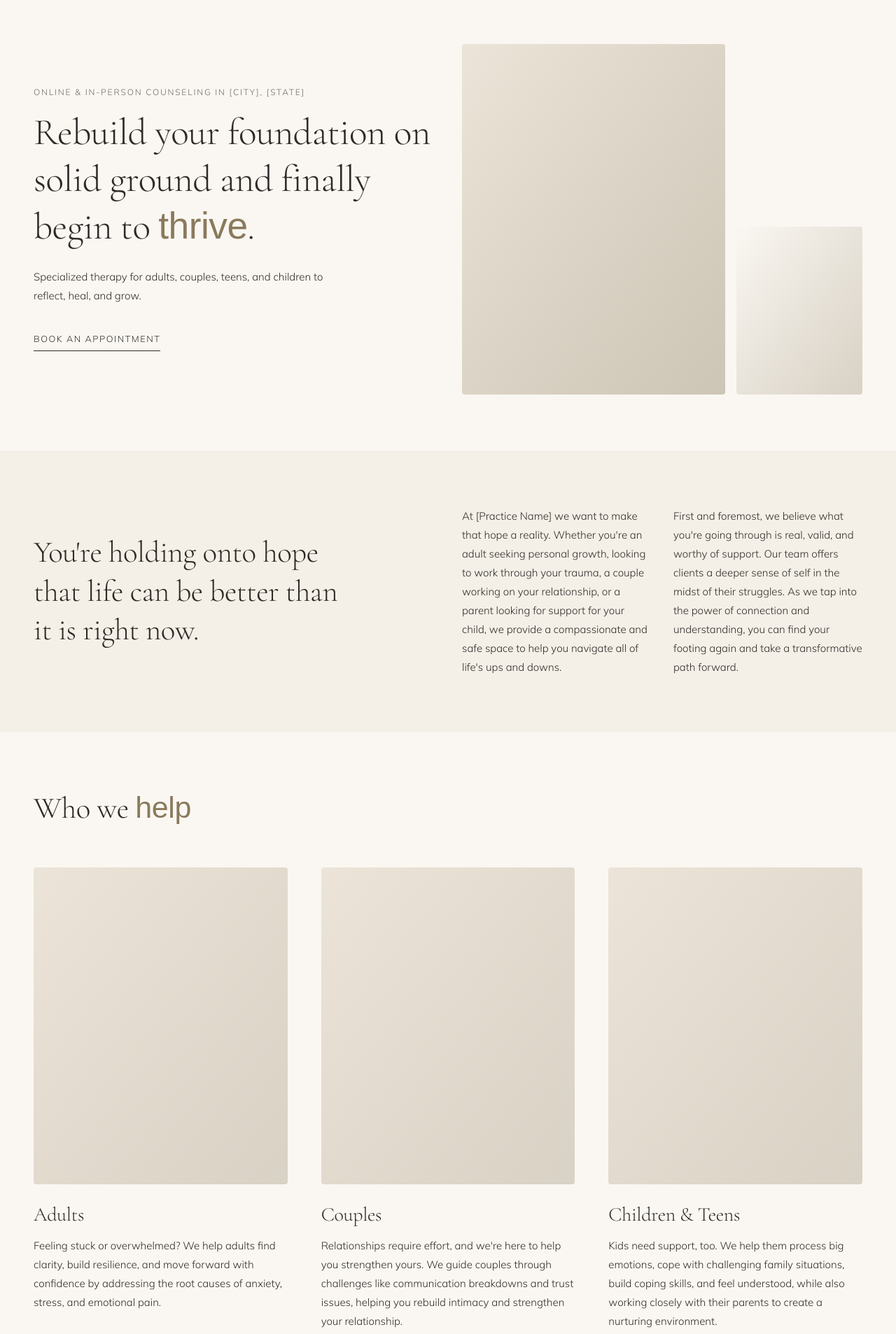
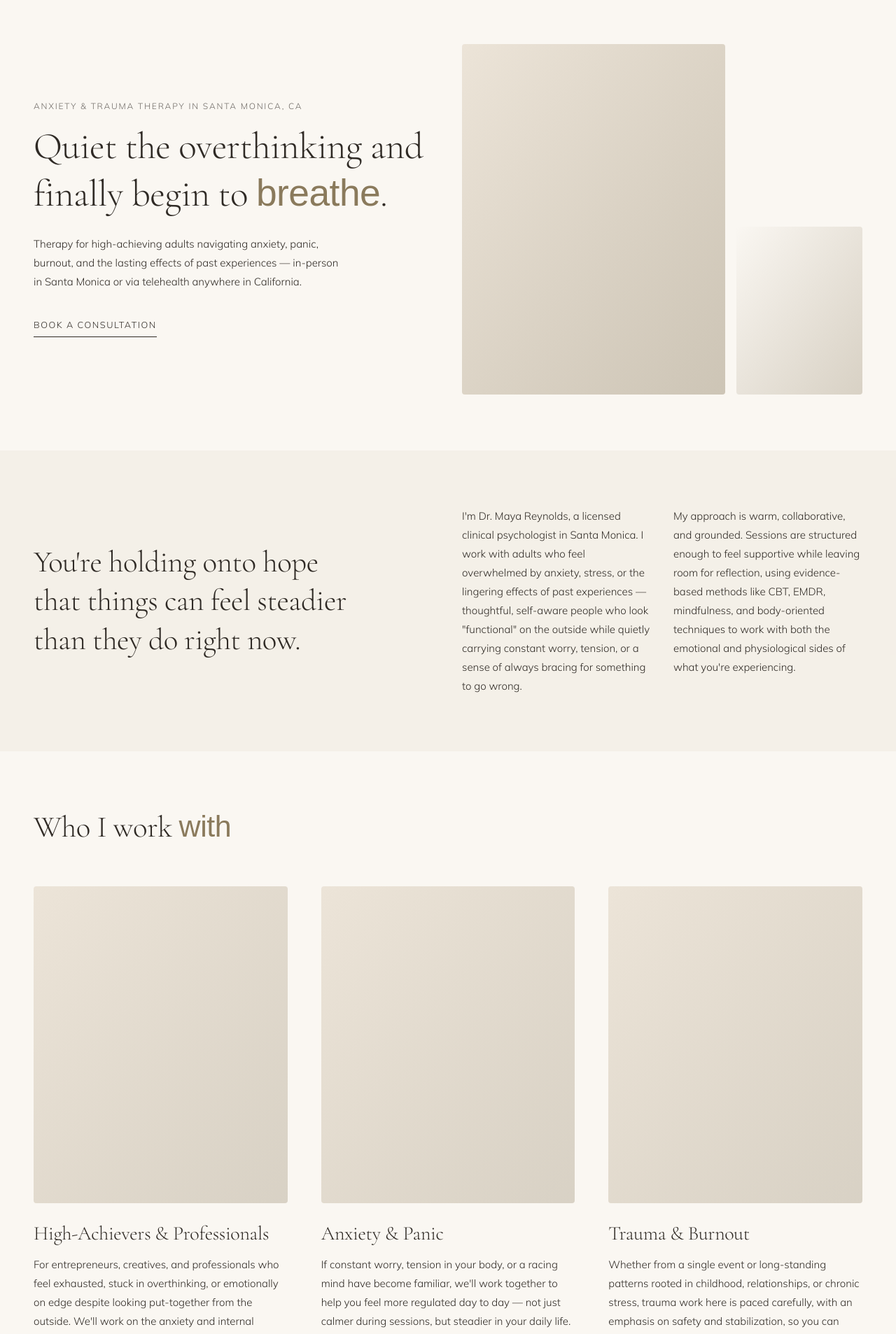
Before and after one commit to Venkatesh496455/maya-reynolds-therapy, a Next.js app: page / in a window 1280 px wide. Shown: the part 80-1987 px from the top of the page at 70% size. Built offline with nearby package versions, Linux system fonts and the light colour scheme; a web font is replaced by a local one.

Commit message:
Rewrite hero, intro, who-we-help, specialties copy from Maya's profile

```diff
--- a/app/components/Hero.tsx
+++ b/app/components/Hero.tsx
@@ -4,23 +4,23 @@ export default function Hero() {
       <div className="grid gap-10 lg:grid-cols-2 lg:items-center">
         <div>
           <p className="mb-4 text-xs tracking-[0.15em] uppercase text-ink/70">
-            Online &amp; in-person counseling in [City], [State]
+            Anxiety &amp; trauma therapy in Santa Monica, CA
           </p>
           <h1 className="max-w-xl">
-            Rebuild your foundation on solid ground and finally begin to{" "}
-            <span className="script">thrive</span>.
+            Quiet the overthinking and finally begin to{" "}
+            <span className="script">breathe</span>.
           </h1>
           <p className="mt-6 max-w-md">
-            Specialized therapy for adults, couples, teens, and children to
-            reflect, heal, and grow.
+            Therapy for high-achieving adults navigating anxiety, panic,
+            burnout, and the lasting effects of past experiences — in-person
+            in Santa Monica or via telehealth anywhere in California.
           </p>
           <a href="#" className="btn-link mt-8">
-            Book an appointment
+            Book a consultation
           </a>
         </div>
 
         <div className="grid grid-cols-3 gap-4">
-          {/* Placeholder images — swapped for real photos in Step 8 */}
           <div className="col-span-2 aspect-[3/4] rounded-sm bg-gradient-to-br from-secondary to-accent/40" />
           <div className="col-span-1 aspect-[3/4] rounded-sm bg-gradient-to-tl from-accent/30 to-cream self-end" />
         </div>
--- a/app/components/Intro.tsx
+++ b/app/components/Intro.tsx
@@ -4,25 +4,26 @@ export default function Intro() {
       <div className="mx-auto grid max-w-7xl gap-10 px-6 py-20 md:px-12 lg:grid-cols-2 lg:items-center">
         <div>
           <h2 className="max-w-md">
-            You&apos;re holding onto hope that life can be better than it is
-            right now.
+            You&apos;re holding onto hope that things can feel steadier than
+            they do right now.
           </h2>
         </div>
         <div className="grid gap-6 md:grid-cols-2 lg:gap-8">
           <p>
-            At [Practice Name] we want to make that hope a reality. Whether
-            you&apos;re an adult seeking personal growth, looking to work
-            through your trauma, a couple working on your relationship, or a
-            parent looking for support for your child, we provide a
-            compassionate and safe space to help you navigate all of
-            life&apos;s ups and downs.
+            I&apos;m Dr. Maya Reynolds, a licensed clinical psychologist in
+            Santa Monica. I work with adults who feel overwhelmed by anxiety,
+            stress, or the lingering effects of past experiences —
+            thoughtful, self-aware people who look &quot;functional&quot; on
+            the outside while quietly carrying constant worry, tension, or a
+            sense of always bracing for something to go wrong.
           </p>
           <p>
-            First and foremost, we believe what you&apos;re going through is
-            real, valid, and worthy of support. Our team offers clients a
-            deeper sense of self in the midst of their struggles. As we tap
-            into the power of connection and understanding, you can find your
-            footing again and take a transformative path forward.
+            My approach is warm, collaborative, and grounded. Sessions are
+            structured enough to feel supportive while leaving room for
+            reflection, using evidence-based methods like CBT, EMDR,
+            mindfulness, and body-oriented techniques to work with both the
+            emotional and physiological sides of what you&apos;re
+            experiencing.
           </p>
         </div>
       </div>
--- a/app/components/Specialties.tsx
+++ b/app/components/Specialties.tsx
@@ -1,19 +1,15 @@
 const items = [
   {
-    title: "Trauma",
-    text: "We don't always know when and how we've experienced trauma. In therapy, we'll work together to help you process what's causing you to stay \"stuck,\" and regain a sense of safety, control, and hope. You don't have to carry your burdens alone.",
+    title: "Anxiety & Panic",
+    text: "Constant worry, racing thoughts, or a body that never fully relaxes can make even ordinary days feel exhausting. We'll work together to understand what's driving your anxiety and build tools that help you feel steadier, not just during our sessions but in daily life.",
   },
   {
-    title: "EMDR",
-    text: "Eye Movement Desensitization and Reprocessing (EMDR) is a powerful therapeutic technique that helps process and heal trauma by reworking how painful memories are stored in your brain. This allows you to find relief and move toward lasting healing.",
+    title: "Trauma & EMDR",
+    text: "Eye Movement Desensitization and Reprocessing (EMDR) is a powerful technique for reworking how painful memories are stored in the brain. Paired with a careful, paced approach, it helps you find relief from single-incident or long-standing trauma and move toward lasting healing.",
   },
   {
-    title: "Dissociation",
-    text: "The feeling of losing time, hearing conflicting voices, or questioning your sense of self can be overwhelming. In therapy, we'll help you understand these experiences, recognize your triggers, and create a sense of balance and identity so that you can feel more grounded.",
-  },
-  {
-    title: "Special Needs Parenting",
-    text: "Parenting a child with special needs presents unique challenges and complex emotions. We provide compassionate support through lived experience and expertise to help you navigate this journey with tools, understanding, and self-care.",
+    title: "Burnout & Perfectionism",
+    text: "Many of my clients are entrepreneurs, creatives, or professionals who feel disconnected from themselves after years of pushing through stress. Therapy becomes a space to slow down, reconnect, and build more sustainable ways of living and working.",
   },
 ];
 
@@ -23,11 +19,11 @@ export default function Specialties() {
       <div className="mb-14 grid gap-8 lg:grid-cols-2 lg:items-end">
         <div className="aspect-video rounded-sm bg-gradient-to-tr from-secondary to-accent/30 lg:order-2" />
         <h2 className="lg:order-1">
-          Our <span className="script">specialties</span> include...
+          Areas of <span className="script">focus</span>
         </h2>
       </div>
 
-      <div className="grid gap-x-12 gap-y-12 sm:grid-cols-2">
+      <div className="grid gap-x-12 gap-y-12 sm:grid-cols-3">
         {items.map((item) => (
           <div key={item.title}>
             <h4>{item.title}</h4>
--- a/app/components/WhoWeHelp.tsx
+++ b/app/components/WhoWeHelp.tsx
@@ -1,15 +1,15 @@
 const groups = [
   {
-    title: "Adults",
-    text: "Feeling stuck or overwhelmed? We help adults find clarity, build resilience, and move forward with confidence by addressing the root causes of anxiety, stress, and emotional pain.",
+    title: "High-Achievers & Professionals",
+    text: "For entrepreneurs, creatives, and professionals who feel exhausted, stuck in overthinking, or emotionally on edge despite looking put-together from the outside. We'll work on the anxiety and internal pressure underneath the high-functioning surface.",
   },
   {
-    title: "Couples",
-    text: "Relationships require effort, and we're here to help you strengthen yours. We guide couples through challenges like communication breakdowns and trust issues, helping you rebuild intimacy and strengthen your relationship.",
+    title: "Anxiety & Panic",
+    text: "If constant worry, tension in your body, or a racing mind have become familiar, we'll work together to help you feel more regulated day to day — not just calmer during sessions, but steadier in your daily life.",
   },
   {
-    title: "Children & Teens",
-    text: "Kids need support, too. We help them process big emotions, cope with challenging family situations, build coping skills, and feel understood, while also working closely with their parents to create a nurturing environment.",
+    title: "Trauma & Burnout",
+    text: "Whether from a single event or long-standing patterns rooted in childhood, relationships, or chronic stress, trauma work here is paced carefully, with an emphasis on safety and stabilization, so you can slow down and reconnect with yourself.",
   },
 ];
 
@@ -17,7 +17,7 @@ export default function WhoWeHelp() {
   return (
     <section className="mx-auto max-w-7xl px-6 py-20 md:px-12">
       <h2 className="mb-14">
-        Who we <span className="script">help</span>
+        Who I work <span className="script">with</span>
       </h2>
 
       <div className="grid gap-12 md:grid-cols-3">
```
